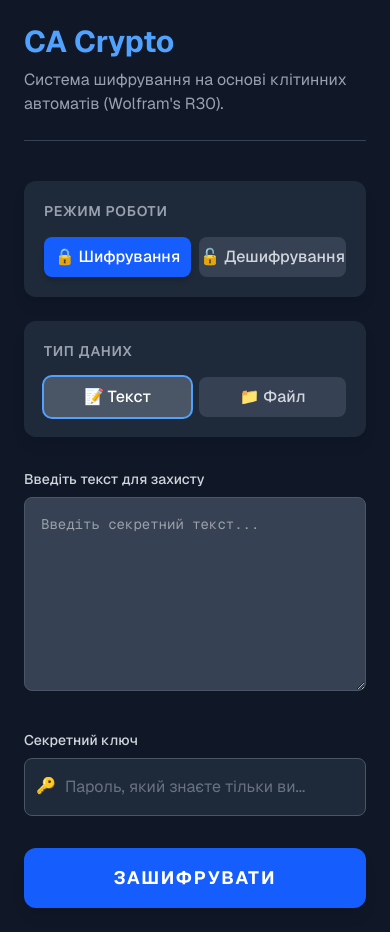
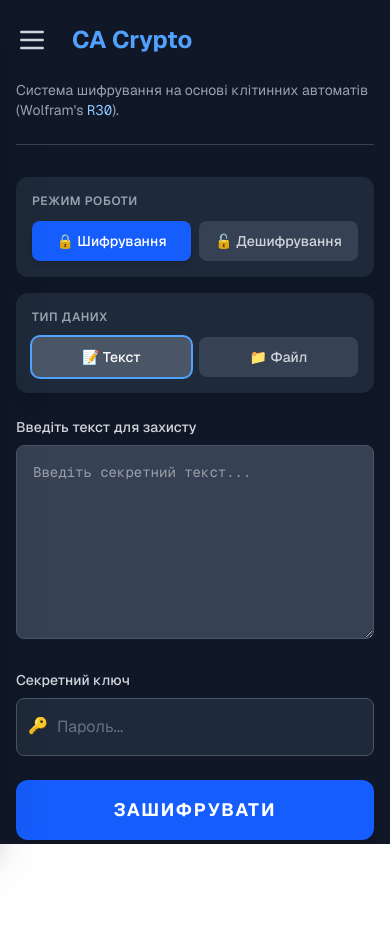
Before and after one commit to jenyas106/ca-encryptor, a Next.js app: page / in a window 390 px wide. After the commit the page ends 844 px from the top, so only its background shows below. Built offline with nearby package versions, Linux system fonts and the light colour scheme.

Commit message:
New sidebar

```diff
--- a/app/page.tsx
+++ b/app/page.tsx
@@ -29,13 +29,15 @@ export default function Home() {
   const [fileData, setFileData] = useState<Uint8Array | null>(null);
   const [error, setError] = useState<string | null>(null);
 
+  // Стан для мобільного меню
+  const [isSidebarOpen, setIsSidebarOpen] = useState(false);
+
   // Прогрес виконання
   const [progress, setProgress] = useState(0);
   const workerRef = useRef<Worker | null>(null);
   const currentOperationId = useRef(0);
 
   // --- ЛОГІКА WEB WORKER ---
-
   useEffect(() => {
     if (typeof window !== 'undefined' && !workerRef.current) {
         workerRef.current = new Worker('/worker.js');
@@ -54,20 +56,16 @@ export default function Home() {
                     setResult(outputResult as string);
                 } else {
                     const outputBytes = outputResult as Uint8Array;
-
                     let finalDownloadName = '';
                     if (mode === 'encrypt') {
                         finalDownloadName = outputFileName ? `${outputFileName}.enc` : 'encrypted_file.enc';
                     } else {
                         finalDownloadName = outputFileName || 'decrypted_file.bin';
                     }
-
                     downloadCipherFile(outputBytes, finalDownloadName);
                     setResult(`Файл успішно оброблено та збережено як: ${finalDownloadName}`);
                 }
-
                 setTimeout(() => setProgress(0), 1000);
-
             } else if (type === 'error') {
                 setError(`Помилка обробки: ${message}`);
                 setProgress(0);
@@ -79,7 +77,6 @@ export default function Home() {
             setProgress(0);
         };
     }
-
     return () => {
         if (workerRef.current) {
             workerRef.current.terminate();
@@ -88,10 +85,7 @@ export default function Home() {
     };
   }, [contentType, mode]);
 
-
   // --- ДОПОМІЖНІ ФУНКЦІЇ ---
-
-  // Функція повного очищення полів (окрім ключа)
   const resetFields = () => {
       setText("");
       setResult("");
@@ -109,7 +103,6 @@ export default function Home() {
 
     if (selectedFile) {
       const reader = new FileReader();
-
       reader.onload = (event) => {
         if (event.target?.result instanceof ArrayBuffer) {
           setFileData(new Uint8Array(event.target.result));
@@ -126,23 +119,17 @@ export default function Home() {
     const blob = new Blob([data as BlobPart], { type: 'application/octet-stream' });
     const url = URL.createObjectURL(blob);
     const link = document.createElement('a');
-
     link.download = fileName;
     link.href = url;
-
     document.body.appendChild(link);
     link.click();
     document.body.removeChild(link);
     URL.revokeObjectURL(url);
   };
 
-
-  // --- ГОЛОВНА ФУНКЦІЯ (SUBMIT) ---
-
   const handleSubmit = (e: React.FormEvent) => {
     e.preventDefault();
     setError(null);
-
     if (progress > 0) return;
 
     if (!key || (contentType === 'text' && !text) || (contentType === 'file' && !fileData)) {
@@ -151,7 +138,6 @@ export default function Home() {
     }
 
     currentOperationId.current += 1;
-
     const dataToSend = contentType === 'text' ? text : fileData;
     const isBinary = contentType === 'file';
 
@@ -165,7 +151,6 @@ export default function Home() {
     }
 
     setProgress(1);
-
     workerRef.current?.postMessage({
         data: dataToSend,
         key: key,
@@ -178,7 +163,6 @@ export default function Home() {
   };
 
   // --- UI COMPONENTS ---
-
   const ContentInput = useMemo(() => {
     if (contentType === 'text') {
       return (
@@ -207,9 +191,7 @@ export default function Home() {
               <p className="mt-2 text-sm text-gray-400">
                 {file ? `${(file.size / 1024).toFixed(2)} KB` : "Будь-який формат (jpg, pdf, mp3, etc.)"}
               </p>
-              {fileData && (
-                  <p className="text-xs text-green-400 mt-2">✓ Дані завантажено в пам'ять</p>
-              )}
+              {fileData && <p className="text-xs text-green-400 mt-2">✓ Дані завантажено</p>}
           </div>
         </div>
       );
@@ -218,7 +200,6 @@ export default function Home() {
 
   const ResultArea = useMemo(() => {
       if (!result) return null;
-
       if (contentType === 'text') {
           return (
             <div className="mt-8">
@@ -240,64 +221,93 @@ export default function Home() {
       } else {
           return (
               <div className="mt-6 p-4 bg-green-900/30 border border-green-600 rounded-lg">
-                  <p className="text-green-400 font-medium flex items-center">
-                      <span className="mr-2">✓</span> {result}
-                  </p>
+                  <p className="text-green-400 font-medium flex items-center"><span className="mr-2">✓</span> {result}</p>
               </div>
           );
       }
   }, [contentType, result]);
 
+  return (
+    <div className="flex min-h-screen bg-gray-900 text-white font-sans relative overflow-hidden">
 
-  return (
-    <div className="flex min-h-screen bg-gray-900 text-white font-sans">
+      {/* === MOBILE OVERLAY === */}
+      {isSidebarOpen && (
+          <div
+            className="fixed inset-0 bg-black/60 z-40 md:hidden transition-opacity backdrop-blur-sm"
+            onClick={() => setIsSidebarOpen(false)}
+          />
+      )}
 
-      {/* Sidebar */}
-      <aside className="w-72 flex-shrink-0 hidden md:block">
+      {/* === SIDEBAR (Responsive) === */}
+      {/* На десктопі (md:): static, block, translate-0
+         На мобільному: fixed, inset-y-0, z-50, transition-transform
+      */}
+      <aside className={`
+          fixed inset-y-0 left-0 z-50 w-72 bg-gray-800 shadow-2xl transform transition-transform duration-300 ease-in-out
+          md:relative md:translate-x-0 md:shadow-none
+          ${isSidebarOpen ? 'translate-x-0' : '-translate-x-full'}
+      `}>
+        {/* Кнопка закриття для мобільних */}
+        <div className="md:hidden absolute top-4 right-4">
+            <button onClick={() => setIsSidebarOpen(false)} className="text-gray-400 hover:text-white p-1">
+                <svg className="w-6 h-6" fill="none" stroke="currentColor" viewBox="0 0 24 24"><path strokeLinecap="round" strokeLinejoin="round" strokeWidth={2} d="M6 18L18 6M6 6l12 12" /></svg>
+            </button>
+        </div>
+
         <RuleSidebar
           currentRule={selectedRule}
           onRuleChange={(rule) => {
               setSelectedRule(rule);
-              resetFields(); // Очищаємо все при зміні правила
+              resetFields();
+              setIsSidebarOpen(false); // Закриваємо меню на мобільному після вибору
           }}
         />
       </aside>
 
-      {/* Main Content */}
-      <main className="flex-grow p-6 md:p-10 overflow-y-auto">
-        <div className="max-w-4xl mx-auto">
+      {/* === MAIN CONTENT === */}
+      <main className="flex-grow p-4 md:p-10 overflow-y-auto h-screen">
+        <div className="max-w-4xl mx-auto pb-20">
 
-            <header className="mb-10 border-b border-gray-700 pb-6">
-            <h1 className="text-3xl md:text-4xl font-bold text-blue-400 mb-2">
-                CA Crypto
-            </h1>
-            <p className="text-gray-400">
-                Система шифрування на основі клітинних автоматів (Wolfram's {selectedRule}).
-            </p>
+            <header className="mb-8 md:mb-10 border-b border-gray-700 pb-6 flex flex-col md:block">
+
+                <div className="flex items-center justify-between mb-4 md:mb-2">
+                     {/* Кнопка відкриття меню (Мобільна) */}
+                    <button
+                        onClick={() => setIsSidebarOpen(true)}
+                        className="md:hidden p-2 -ml-2 mr-4 text-gray-300 hover:text-white hover:bg-gray-800 rounded-lg transition"
+                    >
+                        <svg className="w-8 h-8" fill="none" stroke="currentColor" viewBox="0 0 24 24"><path strokeLinecap="round" strokeLinejoin="round" strokeWidth={2} d="M4 6h16M4 12h16M4 18h16" /></svg>
+                    </button>
+
+                    <h1 className="text-2xl md:text-4xl font-bold text-blue-400 flex-grow">
+                        CA Crypto
+                    </h1>
+                </div>
+
+                <p className="text-sm md:text-base text-gray-400">
+                    Система шифрування на основі клітинних автоматів (Wolfram's <span className="text-blue-300 font-mono">{selectedRule}</span>).
+                </p>
             </header>
 
             {error && (
-                <div className="mb-6 p-4 bg-red-900/50 border border-red-500 text-red-200 rounded-lg flex items-start">
+                <div className="mb-6 p-4 bg-red-900/50 border border-red-500 text-red-200 rounded-lg flex items-start text-sm">
                     <span className="mr-2 font-bold">!</span>
                     <p>{error}</p>
                 </div>
             )}
 
-            <form onSubmit={handleSubmit} className="space-y-8">
+            <form onSubmit={handleSubmit} className="space-y-6 md:space-y-8">
 
             {/* Controls Grid */}
-            <div className="grid grid-cols-1 md:grid-cols-2 gap-6">
+            <div className="grid grid-cols-1 md:grid-cols-2 gap-4 md:gap-6">
                 {/* Mode Selection */}
-                <div className="bg-gray-800 p-5 rounded-xl shadow-lg">
-                    <h3 className="text-sm font-semibold text-gray-400 uppercase mb-4 tracking-wider">Режим роботи</h3>
+                <div className="bg-gray-800 p-4 md:p-5 rounded-xl shadow-lg">
+                    <h3 className="text-xs md:text-sm font-semibold text-gray-400 uppercase mb-3 tracking-wider">Режим роботи</h3>
                     <div className="flex gap-2">
                         <button
                             type="button"
-                            onClick={() => {
-                                setMode("encrypt");
-                                setResult(''); // Тільки очищаємо результат, вхід залишаємо
-                            }}
-                            className={`flex-1 py-2 rounded-lg font-medium transition ${mode === 'encrypt' ? 'bg-blue-600 text-white shadow-md' : 'bg-gray-700 text-gray-300 hover:bg-gray-600'}`}
+                            onClick={() => { setMode("encrypt"); setResult(''); }}
+                            className={`flex-1 py-2.5 rounded-lg font-medium text-sm md:text-base transition ${mode === 'encrypt' ? 'bg-blue-600 text-white shadow-md' : 'bg-gray-700 text-gray-300 hover:bg-gray-600'}`}
                         >
                             🔒 Шифрування
                         </button>
@@ -305,7 +315,6 @@ export default function Home() {
                             type="button"
                             onClick={() => {
                                 setMode("decrypt");
-                                // ЛОГІКА ПЕРЕКИДАННЯ ТЕКСТУ
                                 if (contentType === 'text' && result) {
                                     setText(result);
                                     setResult('');
@@ -313,7 +322,7 @@ export default function Home() {
                                     setResult('');
                                 }
                             }}
-                            className={`flex-1 py-2 rounded-lg font-medium transition ${mode === 'decrypt' ? 'bg-purple-600 text-white shadow-md' : 'bg-gray-700 text-gray-300 hover:bg-gray-600'}`}
+                            className={`flex-1 py-2.5 rounded-lg font-medium text-sm md:text-base transition ${mode === 'decrypt' ? 'bg-purple-600 text-white shadow-md' : 'bg-gray-700 text-gray-300 hover:bg-gray-600'}`}
                         >
                             🔓 Дешифрування
                         </button>
@@ -321,26 +330,20 @@ export default function Home() {
                 </div>
 
                 {/* Content Type Selection */}
-                <div className="bg-gray-800 p-5 rounded-xl shadow-lg">
-                    <h3 className="text-sm font-semibold text-gray-400 uppercase mb-4 tracking-wider">Тип даних</h3>
+                <div className="bg-gray-800 p-4 md:p-5 rounded-xl shadow-lg">
+                    <h3 className="text-xs md:text-sm font-semibold text-gray-400 uppercase mb-3 tracking-wider">Тип даних</h3>
                     <div className="flex gap-2">
                         <button
                             type="button"
-                            onClick={() => {
-                                setContentType("text");
-                                resetFields(); // Повне очищення при зміні типу
-                            }}
-                            className={`flex-1 py-2 rounded-lg font-medium transition ${contentType === 'text' ? 'bg-gray-600 text-white ring-2 ring-blue-400' : 'bg-gray-700 text-gray-300 hover:bg-gray-600'}`}
+                            onClick={() => { setContentType("text"); resetFields(); }}
+                            className={`flex-1 py-2.5 rounded-lg font-medium text-sm md:text-base transition ${contentType === 'text' ? 'bg-gray-600 text-white ring-2 ring-blue-400' : 'bg-gray-700 text-gray-300 hover:bg-gray-600'}`}
                         >
                             📝 Текст
                         </button>
                         <button
                             type="button"
-                            onClick={() => {
-                                setContentType("file");
-                                resetFields(); // Повне очищення при зміні типу
-                            }}
-                            className={`flex-1 py-2 rounded-lg font-medium transition ${contentType === 'file' ? 'bg-gray-600 text-white ring-2 ring-blue-400' : 'bg-gray-700 text-gray-300 hover:bg-gray-600'}`}
+                            onClick={() => { setContentType("file"); resetFields(); }}
+                            className={`flex-1 py-2.5 rounded-lg font-medium text-sm md:text-base transition ${contentType === 'file' ? 'bg-gray-600 text-white ring-2 ring-blue-400' : 'bg-gray-700 text-gray-300 hover:bg-gray-600'}`}
                         >
                             📁 Файл
                         </button>
@@ -371,7 +374,7 @@ export default function Home() {
                         value={key}
                         onChange={(e) => setKey(e.target.value)}
                         className="w-full p-4 pl-10 bg-gray-800 border border-gray-600 rounded-lg focus:ring-blue-500 focus:border-blue-500 transition text-white placeholder-gray-500"
-                        placeholder="Пароль, який знаєте тільки ви..."
+                        placeholder="Пароль..."
                     />
                     <span className="absolute left-3 top-4 text-gray-500">🔑</span>
                 </div>
```
